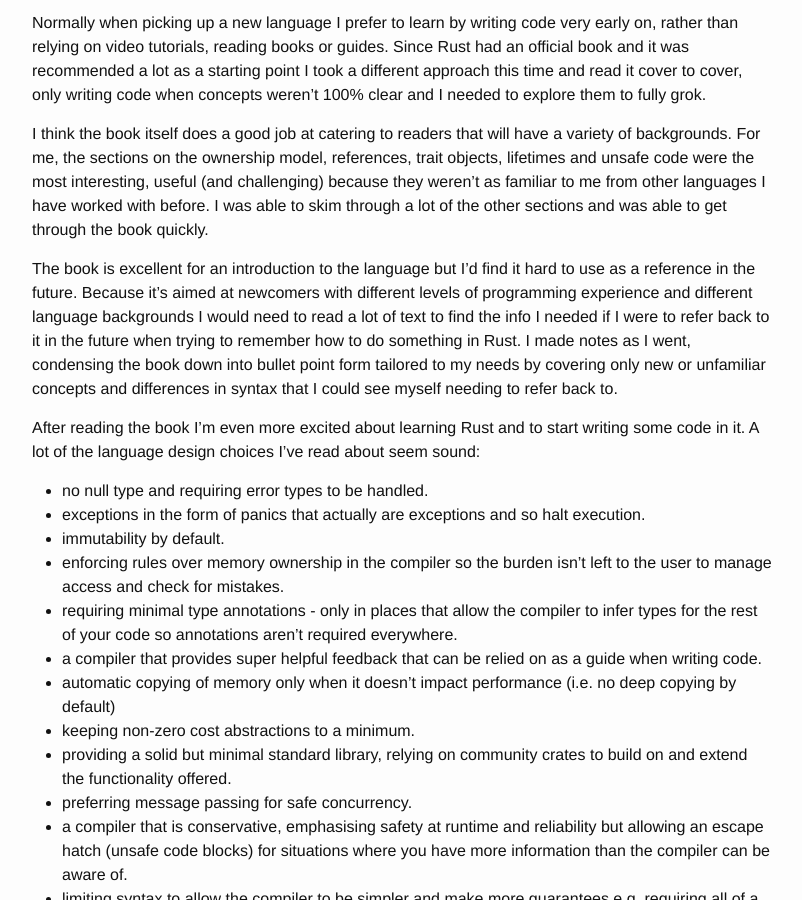
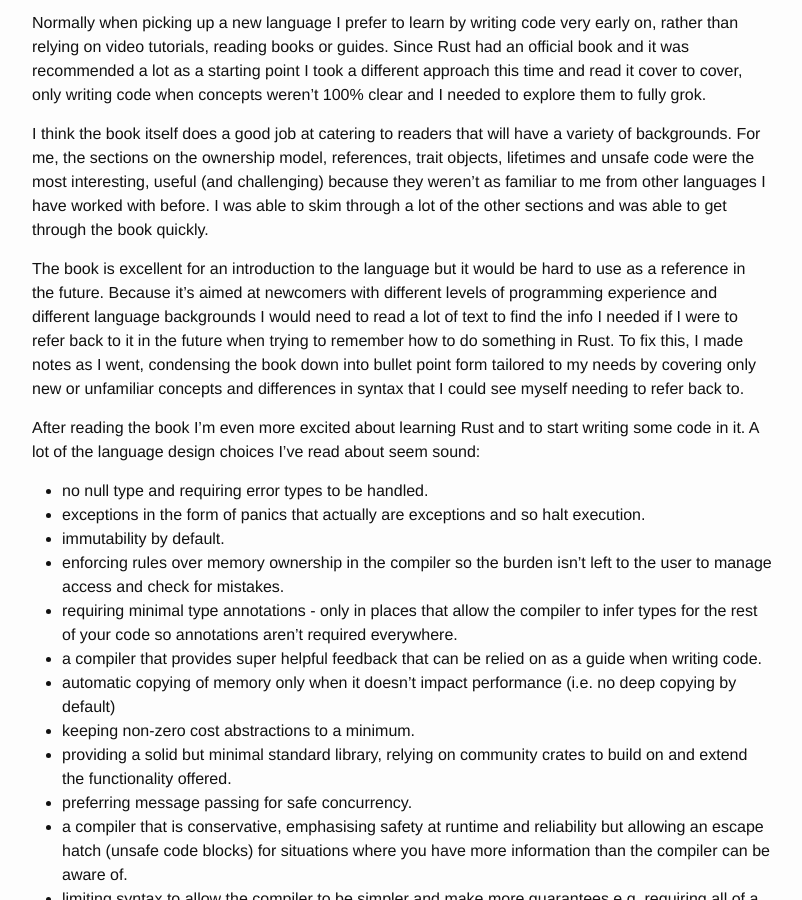
Before and after one commit to thisdotrob/thisdotrob.github.io, a Jekyll site: the page built from _posts/2023-10-11-the-rust-book.markdown, in a window 1280 px wide and 900 px high, scrolled down 324 px. Shown: the whole window, without its empty margins (238-1040 px from the left). Built offline with Jekyll 4.4.1, drawn with Linux system fonts in a browser that asks for light colours.

Commit message:
Feedback 'the-rust-book'

```diff
--- a/_posts/2023-10-11-the-rust-book.markdown
+++ b/_posts/2023-10-11-the-rust-book.markdown
@@ -10,7 +10,7 @@
 
 I think the book itself does a good job at catering to readers that will have a variety of backgrounds. For me, the sections on the ownership model, references, trait objects, lifetimes and unsafe code were the most interesting, useful (and challenging) because they weren't as familiar to me from other languages I have worked with before. I was able to skim through a lot of the other sections and was able to get through the book quickly.
 
-The book is excellent for an introduction to the language but I'd find it hard to use as a reference in the future. Because it's aimed at newcomers with different levels of programming experience and different language backgrounds I would need to read a lot of text to find the info I needed if I were to refer back to it in the future when trying to remember how to do something in Rust. I made notes as I went, condensing the book down into bullet point form tailored to my needs by covering only new or unfamiliar concepts and differences in syntax that I could see myself needing to refer back to.
+The book is excellent for an introduction to the language but it would be hard to use as a reference in the future. Because it's aimed at newcomers with different levels of programming experience and different language backgrounds I would need to read a lot of text to find the info I needed if I were to refer back to it in the future when trying to remember how to do something in Rust. To fix this, I made notes as I went, condensing the book down into bullet point form tailored to my needs by covering only new or unfamiliar concepts and differences in syntax that I could see myself needing to refer back to.
 
 After reading the book I'm even more excited about learning Rust and to start writing some code in it. A lot of the language design choices I've read about seem sound:
 - no null type and requiring error types to be handled.
```
